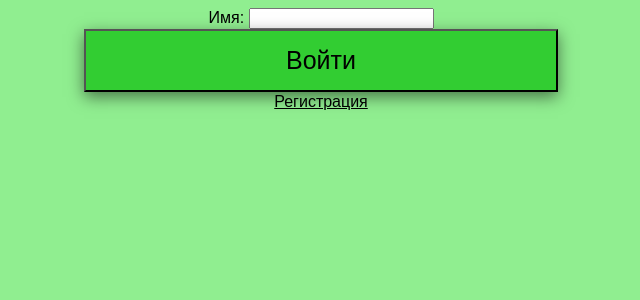
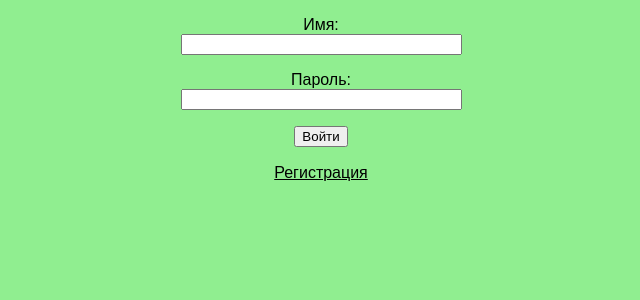
Before and after one commit to Lime-team/new-site, a Flask app: page /login in a window 1280 px wide. Shown: the top 300 px of the page, without its empty margins (319-959 px from the left). Run offline with Flask 3, Linux system fonts and the light colour scheme; parts of the project's set-up code (start-up, migrations or seed data) failed here and were passed over.

Commit message:
делаю логины

```diff
--- a/__init__.py
+++ b/app.py
@@ -1,7 +1,9 @@
 # import all need
-from flask import Flask, redirect, url_for, render_template, flash, make_response
+from flask import Flask, redirect, url_for, render_template, flash, request
 
 from flask_login import LoginManager, UserMixin, login_required
+
+from flask_sqlalchemy import SQLAlchemy, Migrate
 
 from blog_users_manage import *
 
@@ -20,6 +22,11 @@ app.secret_key = os.getenv('FLASK-SECRET-KEY')
 
 login_manager = LoginManager()
 login_manager.init_app(app)
+
+app.config['SQLALCHEMY_DATABASE_URI'] = 'sqlite:///' + os.path.join(os.path.abspath(
+    os.path.dirname(__file__)), 'users.db')
+db = SQLAlchemy(app)
+migrate = Migrate(app, db)
 
 load_dotenv()
 
@@ -43,8 +50,8 @@ class User(UserMixin):
 
 
 class LoginForm(FlaskForm):
-    email = StringField("Имя: ", validators=[DataRequired()])
-    psw = PasswordField("Пароль: ", validators=[DataRequired()])
+    username = StringField("Имя: ", validators=[DataRequired()])
+    password = PasswordField("Пароль: ", validators=[DataRequired()])
     submit = SubmitField("Войти")
 
 
@@ -89,24 +96,22 @@ def admin():
 
 @app.route('/login', methods=['GET', 'POST'])
 def login():
-    # Здесь мы используем некий класс для представления и проверки наших
-    # данных формы на стороне клиента. Например, WTForms — это библиотека, которая
-    # обрабатывает это за нас, и мы используем специальную форму входа для проверки.
     form = LoginForm()
     if form.validate_on_submit():
-        # Login и подтвердите пользователя.
-        # пользователь должен быть экземпляром вашего класса User
+        username = request.form['username']
+        password = request.form['password']
 
-        flash('Успешный вход.')
-
+        flash(f'{username} {password}')
+        print(1)
         return redirect(url_for('admin'))
+    print(2)
     return render_template('login.html', form=form)
 
 
 @app.route("/logout")
 @login_required
 def logout():
-    logout_user()
+    # logout_user()
     return redirect(url_for('index'))
 
 
@@ -123,7 +128,6 @@ def error_404(error):
 # run app
 
 if __name__ == "__main__":
-
     # uncomment if you need
 
     # for server use:
@@ -131,4 +135,4 @@ if __name__ == "__main__":
     # serve(app, host="::1", port=80, _quiet=False)
 
     # for tests:
-    app.run(host="::", port=80, debug=True)
+    app.run(host="0.0.0.0", port=80, debug=True)
--- a/static/style.css
+++ b/static/style.css
@@ -67,7 +67,7 @@ img {
 
 .container2 {
              display: grid;
-             grid-template-columns: repeat(3, 1fr);
+             grid-template-columns: repeat(2, 2fr);
              gap: 50px;
              grid-auto-rows: minmax(100px, auto);
 }
--- a/templates/blog.html
+++ b/templates/blog.html
@@ -17,6 +17,10 @@
 <body>
     <div class="container1">
         <h1>Привет! Это блог!</h1>
+        <div class="container2">
+            <a class="btn" href="/login" title="Вход в блог">Вход в блог</a>
+            <a class="btn" href="/" title="На главную">На главную</a>
+        </div>
         <h1>Статьи:</h1>
         {% for page in pages %}
             <script>
--- a/templates/login.html
+++ b/templates/login.html
@@ -6,17 +6,17 @@
     <link rel="stylesheet" href="static/style.css">
 </head>
 <body>
-    <form method="POST" action="">
-    <div class="form-row">
-        <div class="form-group col-md-6">
-            {{ form.csrf_token() }}
-            <label for=""> {{ form.email.label }}</label>
-            {{ form.email }}
-        </div>
-        <div class="form-group">
-            {{ form.submit(class="btn btn-primary")}}
-        </div>
-    </div>
-    </form>
+	<form action="" method="post" novalidate>
+		{{ form.hidden_tag() }}
+		<p>
+		  {{ form.username.label }}<br>
+		  {{ form.username(size=32) }}
+		</p>
+		<p>
+		  {{ form.password.label }}<br>
+		  {{ form.password(size=32) }}
+		</p>
+		<p>{{ form.submit() }}</p>
+	</form>
     <a href="/register">Регистрация</a>
 </body>
```
Also changed, not shown: static/blog_files/a.html (deleted, +0 -19 lines), templates/index.html (+7 -3 lines), converter_md_to_html.py (renamed from static/blog_files/converter_md_to_html.py).
